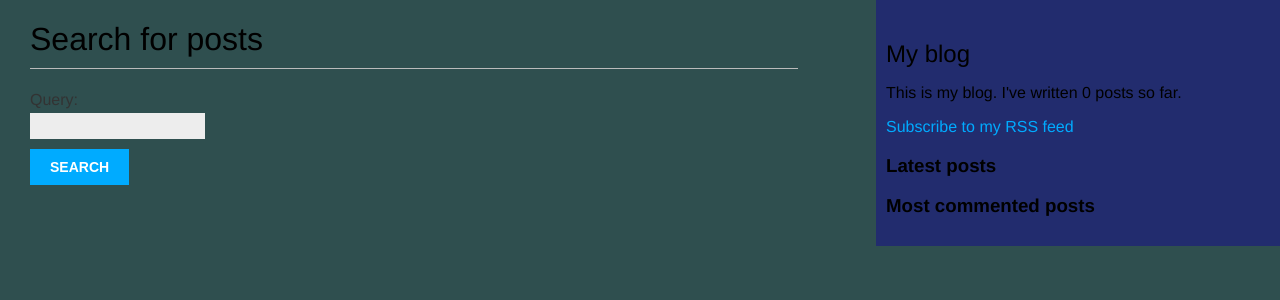
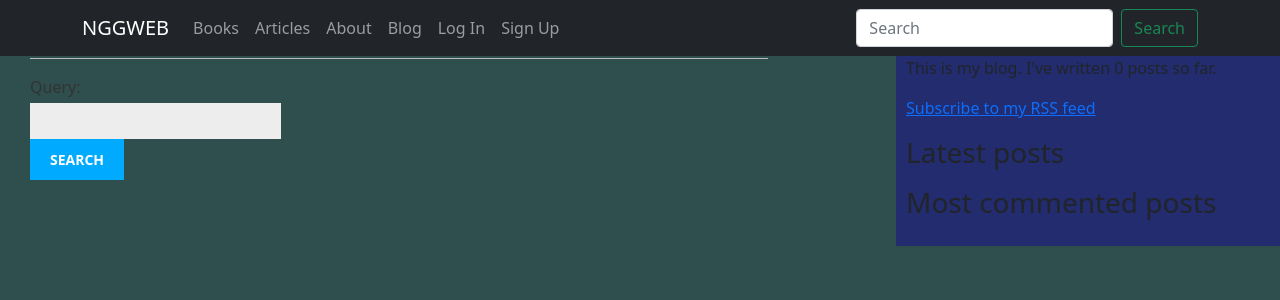
Before and after one commit to nggweb/future, a Django app: page /blog/search/ in a window 1280 px wide. Shown: the top 300 px of the page. Run offline with Django 4.2, Linux system fonts and the light colour scheme; data that the repository does not hold is empty; parts of the project's set-up code (start-up, migrations or seed data) failed here and were passed over.

Commit message:
blog is better looking, but not great

```diff
--- a/static/css/blog.css
+++ b/static/css/blog.css
@@ -31,7 +31,7 @@ h2 {
     width: 30%;
     padding: 10px;
     background: #1d1d7caf;
-    height: 100%;
+    height: 80%;
 }
 
 p.date {
@@ -96,3 +96,9 @@ input[type=submit] {
     font-size: 12px;
     color: #666;
 }
+
+.blog-card {
+    border: 1px solid #ccc;
+    border-radius: 4px;
+
+}
--- a/templates/blog/base.html
+++ b/templates/blog/base.html
@@ -2,16 +2,22 @@
 {% load static %}
 <!DOCTYPE html>
 <html>
+
 <head>
   <title>{% block title %}{% endblock %}</title>
   <link href="{% static "css/blog.css" %}" rel="stylesheet">
+  <script src="https://cdn.jsdelivr.net/npm/masonry-layout@4.2.2/dist/masonry.pkgd.min.js" integrity="sha384-GNFwBvfVxBkLMJpYMOABq3c+d3KnQxudP/mGPkzpZSTYykLBNsZEnG2D9G/X/+7D" crossorigin="anonymous" async></script>
+   <link href="https://cdn.jsdelivr.net/npm/bootstrap@5.1.3/dist/css/bootstrap.min.css" rel="stylesheet" integrity="sha384-1BmE4kWBq78iYhFldvKuhfTAU6auU8tT94WrHftjDbrCEXSU1oBoqyl2QvZ6jIW3" crossorigin="anonymous">
+
 </head>
 <body style = "background-color:DarkSlateGray;">
+    {% include 'blog/post/navbar.html' %}
   <div id="content">
     {% block content %}
     {% endblock %}
   </div>
   <div id="sidebar">
+
     <h2>My blog</h2>
     <p>
       This is my blog.
--- /dev/null
+++ b/templates/blog/post/navbar.html
@@ -0,0 +1,40 @@
+<nav class="navbar navbar-expand-md navbar-dark fixed-top bg-dark">
+    <div class="container">
+      <a class="navbar-brand" href="{% url 'home' %}">NGGWEB</a>
+      <button class="navbar-toggler" type="button" data-bs-toggle="collapse" data-bs-target="#navbarCollapse" aria-controls="navbarCollapse" aria-expanded="false" aria-label="Toggle navigation">
+        <span class="navbar-toggler-icon"></span>
+      </button>
+      <div class="collapse navbar-collapse" id="navbarCollapse">
+        <ul class="navbar-nav me-auto mb-2 mb-md-0">
+          <li class="nav-item">
+            <a class="nav-link" href="{% url 'book_list' %}">Books</a>
+          </li>
+          <li class="nav-item">
+            <a class="nav-link" href="{% url 'article_list' %}">Articles</a>
+          </li>
+          <li class="nav-item">
+            <a class="nav-link" href="{% url 'about' %}">About</a>
+          </li>
+          <li class="nav-item">
+            <a class="nav-link" href="{% url 'blog:post_list' %}">Blog</a>
+          </li>
+          {% if user.is_authenticated %}
+          <li class="nav-item">
+            <a class="nav-link" href="{% url 'account_logout' %}">Log Out</a>
+          </li>
+          {% else %}
+          <li class="nav-item">
+            <a class="nav-link" href="{% url 'account_login' %}">Log In</a>
+          </li>
+          <li class="nav-item">
+            <a class="nav-link" href="{% url 'account_signup' %}">Sign Up</a>
+          </li>
+          {% endif %}
+        </ul>
+        <form class="d-flex" action="{% url 'search_results' %}" method="get">
+          <input class="form-control me-2" type="search" name="q" placeholder="Search" aria-label="Search" >
+          <button class="btn btn-outline-success" type="submit">Search</button>
+        </form>
+      </div>
+    </div>
+  </nav>
--- a/templates/home.html
+++ b/templates/home.html
@@ -5,6 +5,7 @@
 
 {% block content %}
   <!-- Showcase -->
+
         <section class="bg-dark text-light p-5  p-lg-0 pt-lg-5 text-center text-sm-start">
             <div class="container">
                 <div class="d-sm-flex align-items-center justify-content-between">
@@ -343,7 +344,7 @@
 
 
         <!-- Footer -->
-        <footer class="p-5 bg-dark text-white text-center position-relative">
+        <footer class=" p-5 bg-dark text-white text-center position-relative">
             <div class="container">
                 <p class="lead">Copyright &copy; 2022 NggWebDesign.com</p>
 
```
Also changed, not shown: templates/blog/post/list.html (+36 -2 lines), 1 other file.
